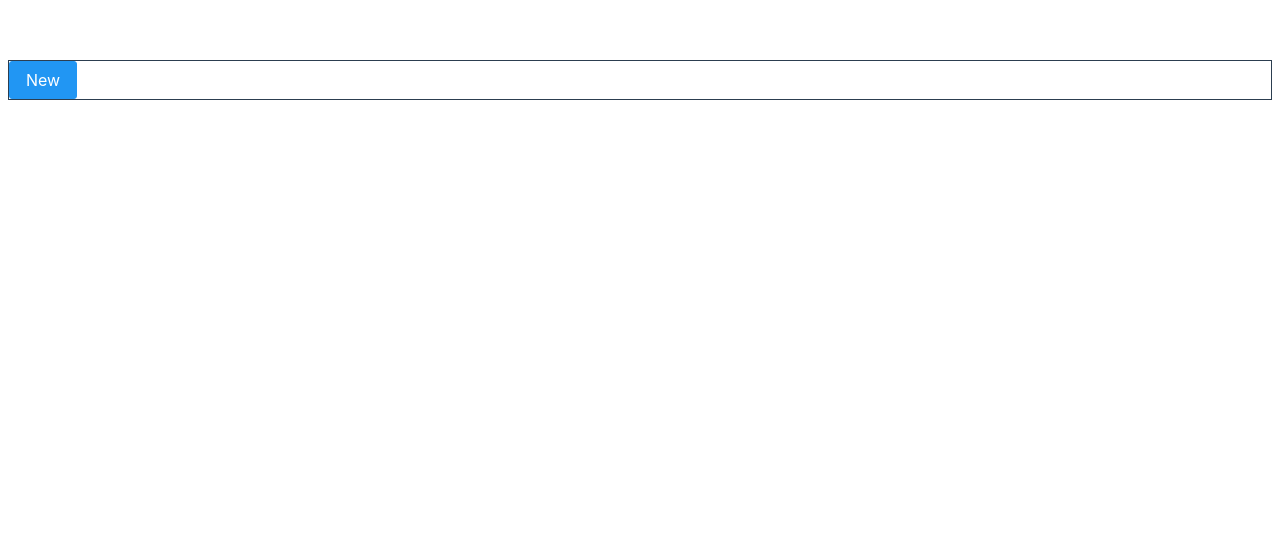
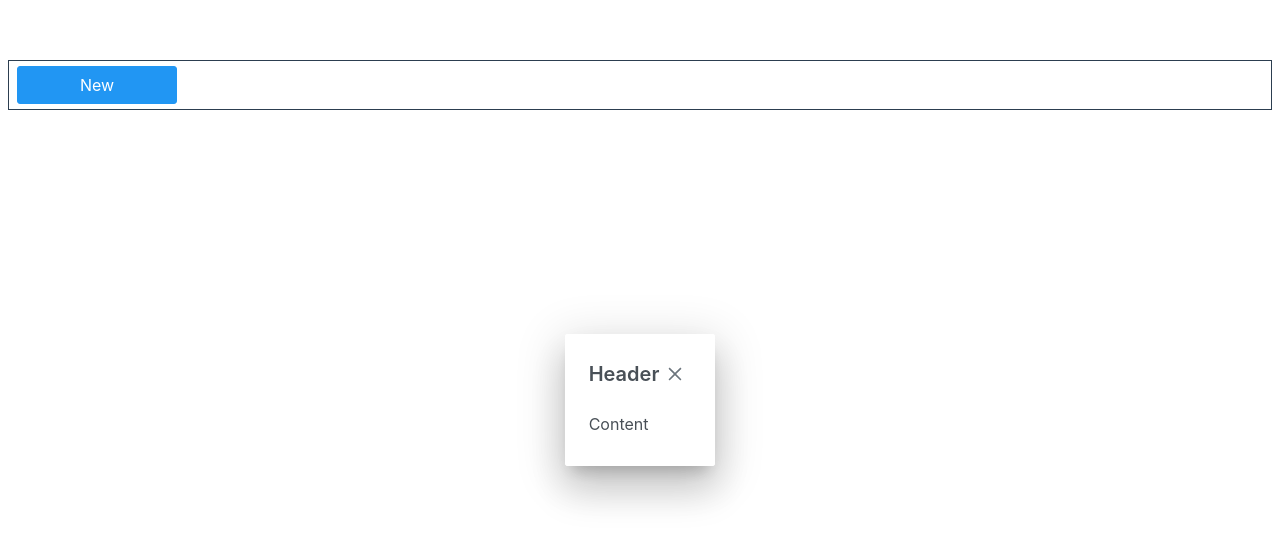
Before and after one commit to darius-v/laravel-vue-companies, a Vue app in the folder companies-vue-app/: page / in a window 1280 px wide. Both pictures are taken after a click on the button "New". Shown: the top 544 px of the page. Built offline with nearby package versions, Linux system fonts and the light colour scheme.

Commit message:
Dialog showijng

```diff
--- a/companies-vue-app/src/components/NewCompany.vue
+++ b/companies-vue-app/src/components/NewCompany.vue
@@ -1,18 +1,42 @@
 <template>
   <div>
-      <Button label="New"></Button>
+      <Button label="New" @click="openModal"></Button>
+      <Dialog header="Header" v-model:visible="display" >
+          Content
+<!--          <template #footer>-->
+<!--              <Button label="Cancel" icon="pi pi-times" class="p-button-text"/>-->
+<!--              <Button label="Create" icon="pi pi-check" autofocus />-->
+<!--          </template>-->
+      </Dialog>
   </div>
 </template>
 
 <script>
 
+// import PrimeVue from 'primevue';
 import Button from "primevue/button";
+import Dialog from 'primevue/dialog';
 
 export default {
-  name: 'NewCompany',
-  components: {
-      Button
-  },
+    data() {
+        return {
+            display: false,
+            modal: true
+        }
+    },
+    methods: {
+        openModal() {
+            this.displayModal = true;
+            // this.displayModal = true;
+            this.display = true;
+        },
+    },
+    name: 'NewCompany',
+    components: {
+        Button,
+        Dialog,
+        // PrimeVue
+    },
 }
 </script>
 
@@ -23,4 +47,23 @@ export default {
         border: 1px solid;
         text-align: left;
     }
+
+.p-button {
+    margin: 0.3rem .5rem;
+    min-width: 10rem;
+}
+
+p {
+    margin: 0;
+}
+
+.confirmation-content {
+    display: flex;
+    align-items: center;
+    justify-content: center;
+}
+
+.p-dialog .p-button {
+    min-width: 6rem;
+}
 </style>
```
Also changed, not shown: companies-vue-app/src/main.js (+7 -1 lines), 1 other file (tests, documents, lock files or other folders).
